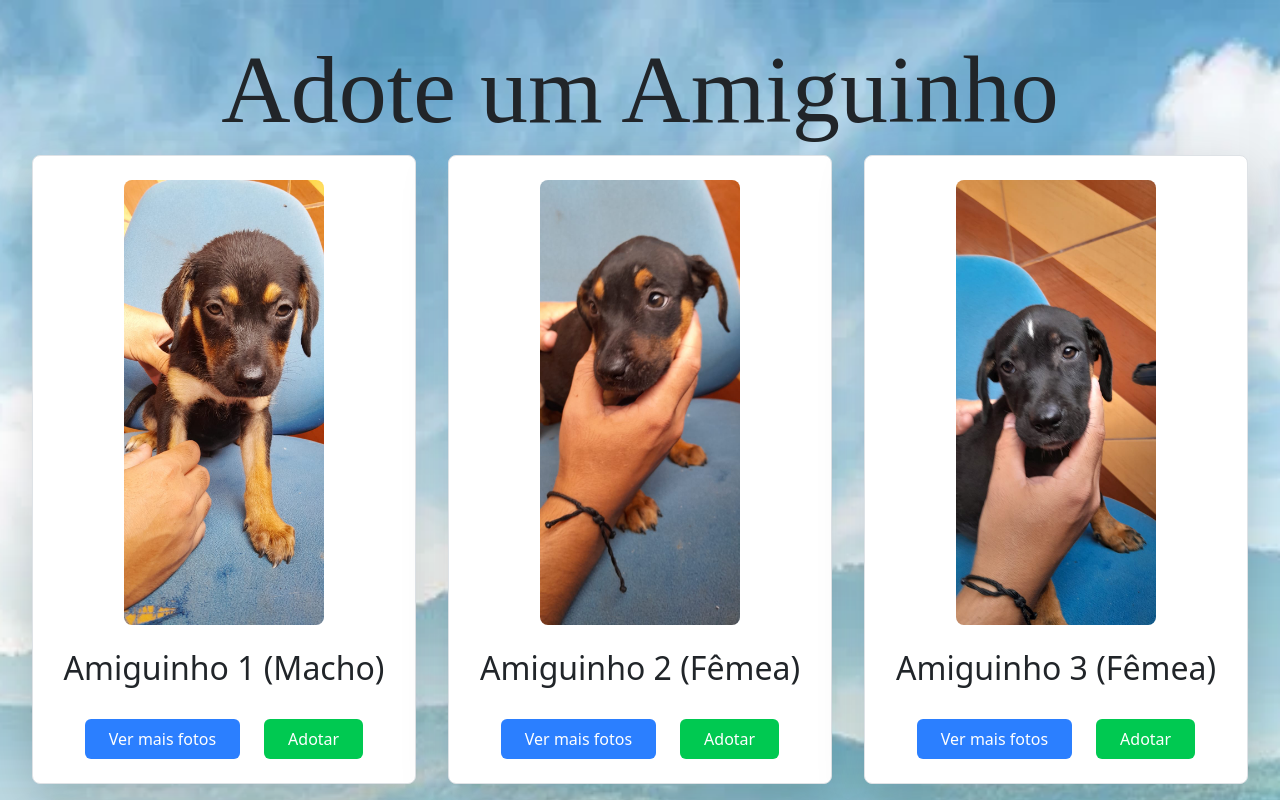
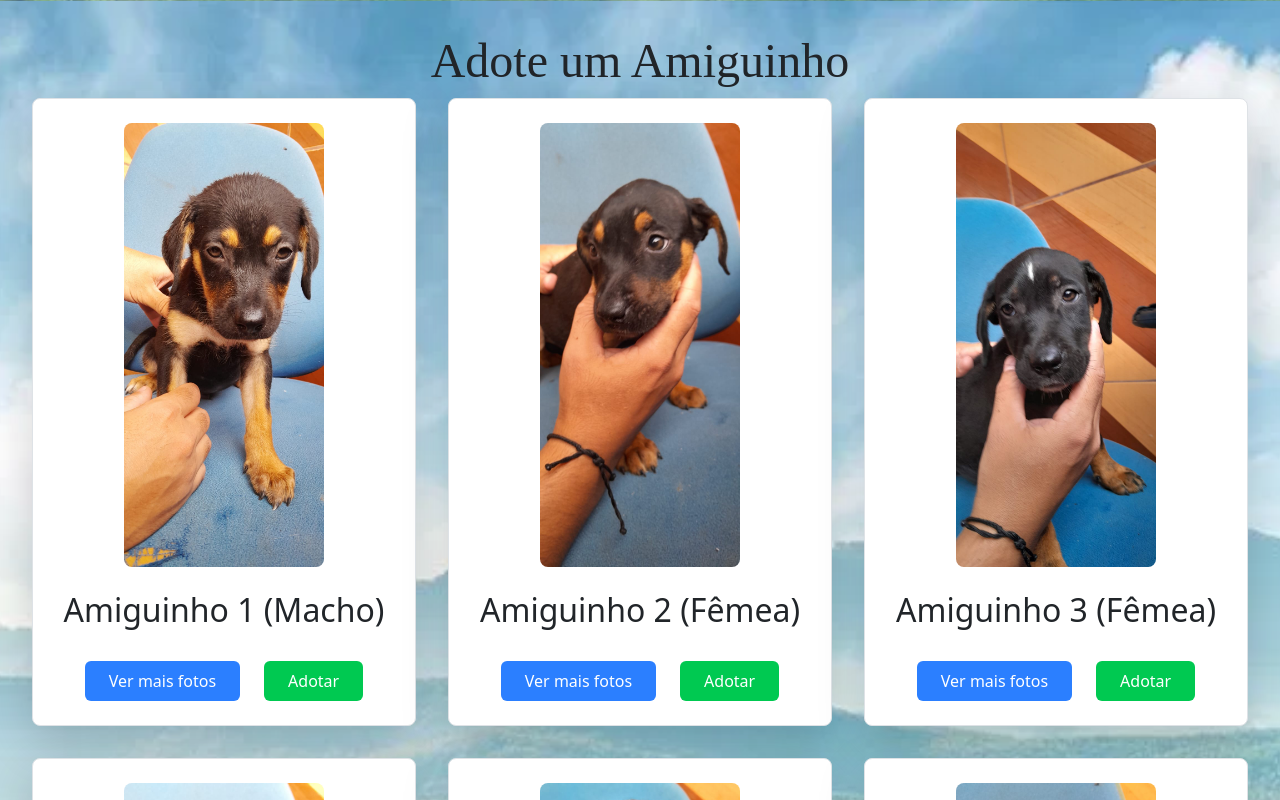
Before and after one commit to douglasmatosdev/adopt-dog, a Next.js app: page / in a window 1280 px wide. Shown: the top 800 px of the page. Built offline with nearby package versions, Linux system fonts and the light colour scheme; a web font is replaced by a local one.

Commit message:
change title font size

```diff
--- a/src/app/page.tsx
+++ b/src/app/page.tsx
@@ -75,7 +75,7 @@ export default function Home() {
         className="text-center font-bold mb-8"
         style={{
           fontFamily: 'Barriecito',
-          fontSize: '6rem'
+          fontSize: '3rem'
         }}
       >
         Adote um Amiguinho
```
